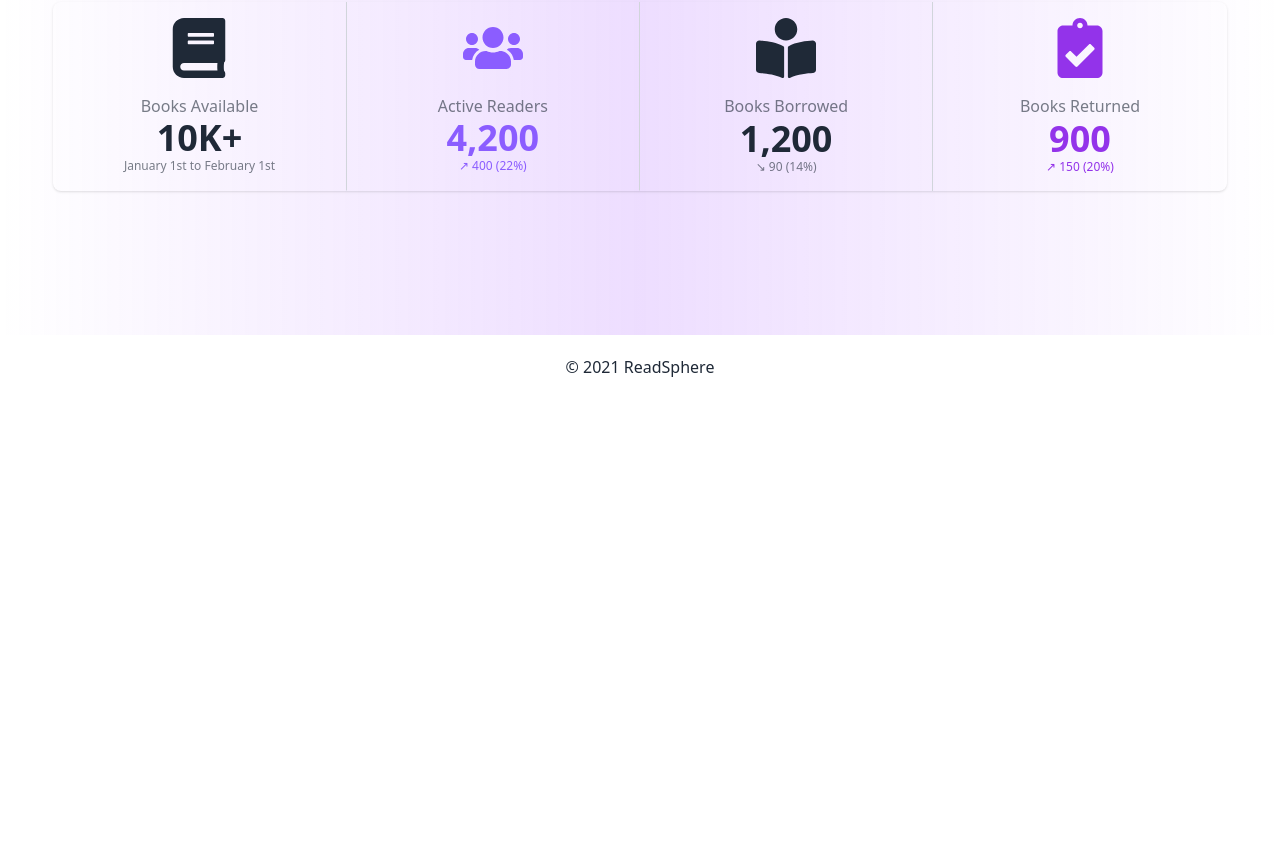
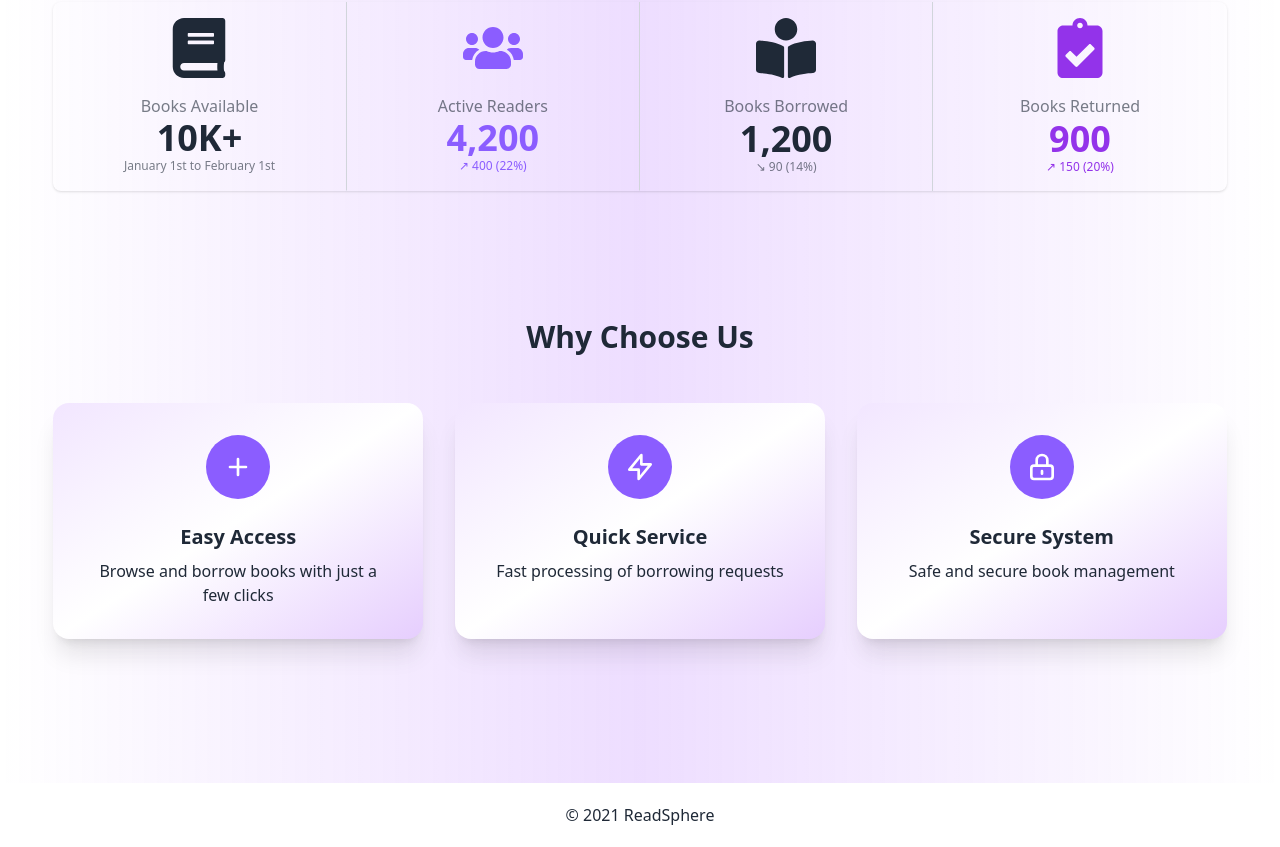
Before and after one commit to abdurrahmanmahmud5981/ReadSphere, a React (Vite) app: page / in a window 1280 px wide. Shown: the part 1366-2213 px from the top of the page. Before the commit the page ends 1765 px from the top, so only its background shows below. Built offline with nearby package versions, Linux system fonts and the light colour scheme; no server answers.

Commit message:
added Features section with cards highlighting key benefits of the service

```diff
--- a/src/components/Features.jsx
+++ b/src/components/Features.jsx
@@ -3,7 +3,83 @@ import React from "react";
 const Features = () => {
   return (
     <div>
+      <section className="py-16">
+        <div className=" mx-auto ">
+          <h2 className="text-3xl font-bold text-center mb-12">
+            Why Choose Us
+          </h2>
+          <div className="grid grid-cols-1 md:grid-cols-3 gap-8">
+            <div className="card bg-gradient-to-br from-purple-200/60 via-white/30 to-purple-400/40 bg-base-100 shadow-xl">
+              <div className="card-body items-center text-center">
+                <div className="rounded-full bg-primary p-4 mb-4">
+                  <svg
+                    xmlns="http://www.w3.org/2000/svg"
+                    className="h-8 w-8 text-white"
+                    fill="none"
+                    viewBox="0 0 24 24"
+                    stroke="currentColor"
+                  >
+                    <path
+                      strokeLinecap="round"
+                      strokeLinejoin="round"
+                      strokeWidth={2}
+                      d="M12 6v6m0 0v6m0-6h6m-6 0H6"
+                    />
+                  </svg>
+                </div>
+                <h3 className="card-title">Easy Access</h3>
+                <p>Browse and borrow books with just a few clicks</p>
+              </div>
+            </div>
 
+            <div className="card bg-gradient-to-br from-purple-200/60 via-white/30 to-purple-400/40 bg-base-100 shadow-xl">
+              <div className="card-body items-center text-center">
+                <div className="rounded-full bg-primary p-4 mb-4">
+                  <svg
+                    xmlns="http://www.w3.org/2000/svg"
+                    className="h-8 w-8 text-white"
+                    fill="none"
+                    viewBox="0 0 24 24"
+                    stroke="currentColor"
+                  >
+                    <path
+                      strokeLinecap="round"
+                      strokeLinejoin="round"
+                      strokeWidth={2}
+                      d="M13 10V3L4 14h7v7l9-11h-7z"
+                    />
+                  </svg>
+                </div>
+                <h3 className="card-title">Quick Service</h3>
+                <p>Fast processing of borrowing requests</p>
+              </div>
+            </div>
+
+            <div className="card bg-gradient-to-br from-purple-200/60 via-white/30 to-purple-400/40 bg-base-100 shadow-xl">
+              <div className="card-body items-center text-center">
+                <div className="rounded-full bg-primary p-4 mb-4">
+                  <svg
+                    xmlns="http://www.w3.org/2000/svg"
+                    className="h-8 w-8 text-white"
+                    fill="none"
+                    viewBox="0 0 24 24"
+                    stroke="currentColor"
+                  >
+                    <path
+                      strokeLinecap="round"
+                      strokeLinejoin="round"
+                      strokeWidth={2}
+                      d="M12 15v2m-6 4h12a2 2 0 002-2v-6a2 2 0 00-2-2H6a2 2 0 00-2 2v6a2 2 0 002 2zm10-10V7a4 4 0 00-8 0v4h8z"
+                    />
+                  </svg>
+                </div>
+                <h3 className="card-title">Secure System</h3>
+                <p>Safe and secure book management</p>
+              </div>
+            </div>
+          </div>
+        </div>
+      </section>
     </div>
   );
 };
```
